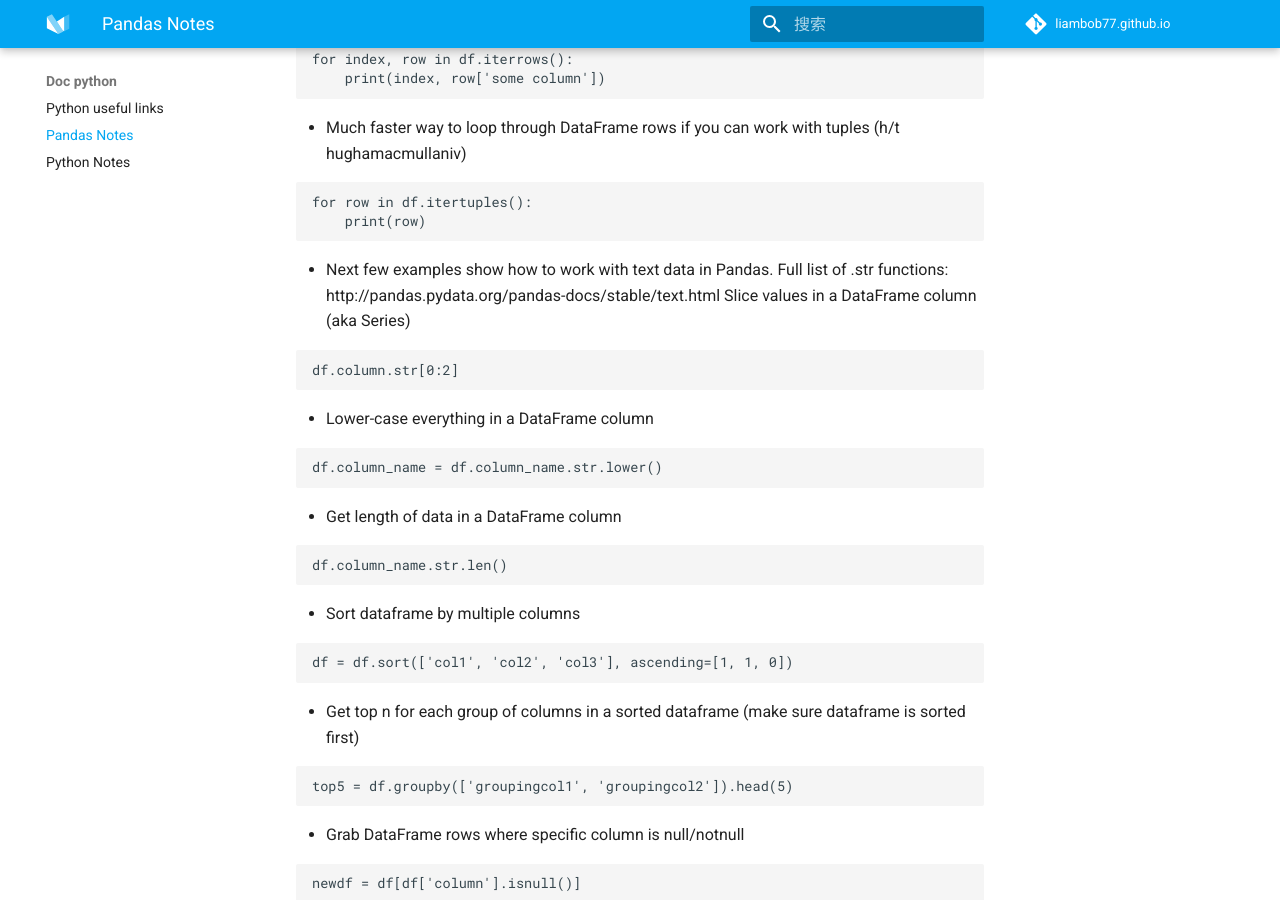
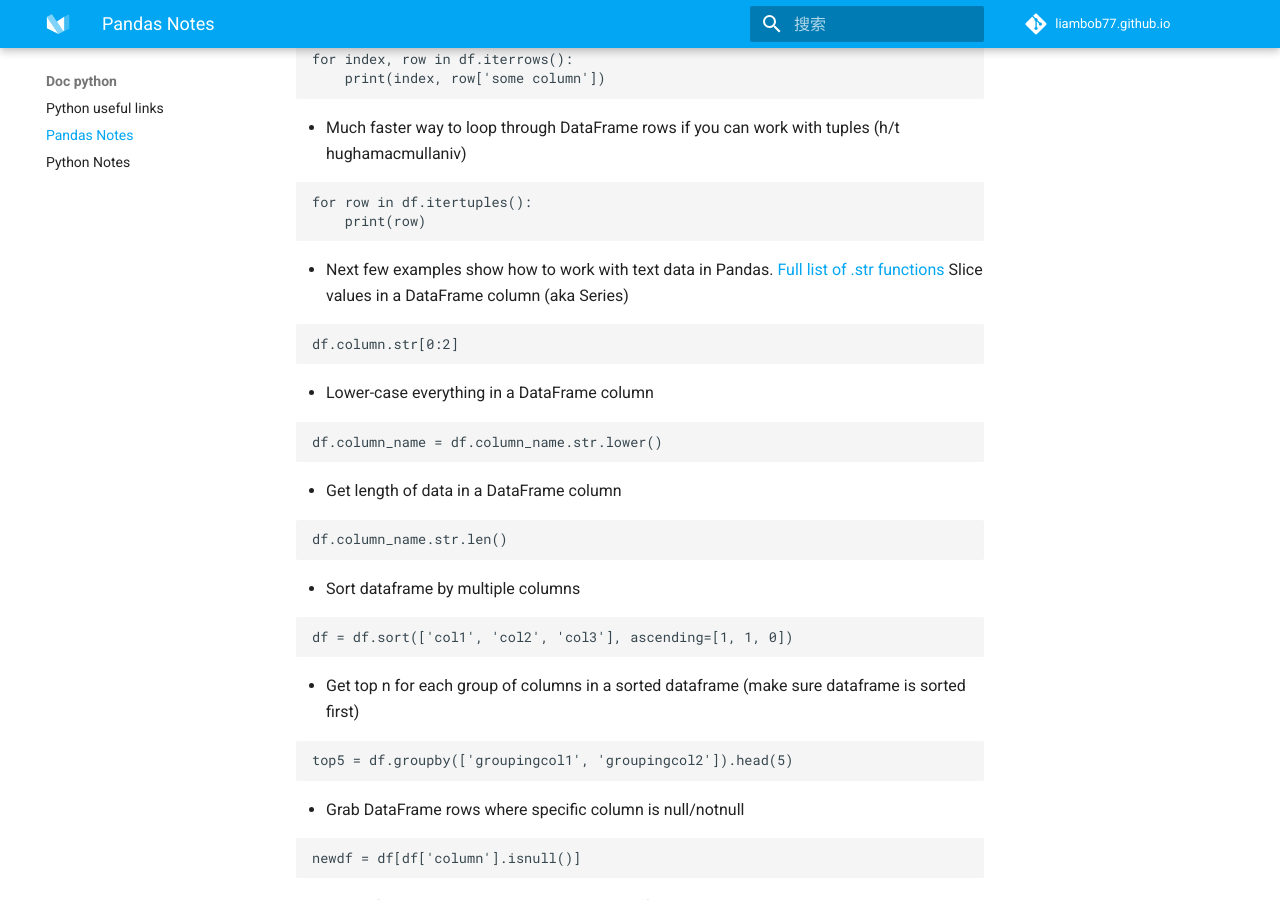
Before and after one commit to liambob77/ruihan.tech, an MkDocs documentation site: the page built from docs/doc_python/pandas.md, in a window 1280 px wide and 900 px high, scrolled down 1748 px. Built offline with MkDocs 1.6.1 and Material for MkDocs 9.7.7, drawn with Linux system fonts in a browser that asks for light colours; comment, search, counter and statistics services are not loaded.

````diff
--- a/docs/doc_python/pandas.md
+++ b/docs/doc_python/pandas.md
@@ -28,40 +28,46 @@
 
 - List unique values in a DataFrame column
 
-```
+```python
 pd.unique(df.column_name.ravel())
 ```
 
 - Convert Series datatype to numeric, getting rid of any non-numeric values
-```
+
+```python
 df['col'] = df['col'].astype(str).convert_objects(convert_numeric=True)
 ```
 
 - Grab DataFrame rows where column has certain values
-```
+
+```python
 valuelist = ['value1', 'value2', 'value3']
 df = df[df.column.isin(valuelist)]
 ```
 
 - Grab DataFrame rows where column doesn't have certain values
-```
+
+```python
 value_list = ['value1', 'value2', 'value3']
 df = df[~df.column.isin(value_list)]
 ```
 
 - Delete column from DataFrame
-```
+
+```python
 del df['column']
 ```
 
 - Select from DataFrame using criteria from multiple columns
     (use `|` instead of `&` to do an OR)
-```
+
+```python
 newdf = df[(df['column_one'] > 2004) & (df['column_two'] == 9)]
 ```
 
 - Rename several DataFrame columns
-```
+
+```python
 df = df.rename(columns={
     'col1 old name': 'col1 new name',
     'col2 old name': 'col2 new name',
@@ -69,21 +75,23 @@
 })
 ```
 
+- Lower-case all DataFrame column names
 
-- Lower-case all DataFrame column names
-```
+```python
 df.columns = map(str.lower, df.columns)
 ```
 
 - Even more fancy DataFrame column re-naming
     lower-case all DataFrame column names (for example)
-```
+
+```python
 df.rename(columns=lambda x: x.split('.')[-1], inplace=True)
 ```
 
 - Loop through rows in a DataFrame
     (if you must)
-```
+
+```python
 for index, row in df.iterrows():
     print(index, row['some column'])
 ```
@@ -91,71 +99,83 @@
 - Much faster way to loop through DataFrame rows
     if you can work with tuples
     (h/t hughamacmullaniv)
-```
+
+```python
 for row in df.itertuples():
     print(row)
 ```
 
 - Next few examples show how to work with text data in Pandas.
-    Full list of .str functions: http://pandas.pydata.org/pandas-docs/stable/text.html
+    [Full list of .str functions](http://pandas.pydata.org/pandas-docs/stable/text.html)
     Slice values in a DataFrame column (aka Series)
-```
+
+```python
 df.column.str[0:2]
 ```
 
 - Lower-case everything in a DataFrame column
-```
+
+```python
 df.column_name = df.column_name.str.lower()
 ```
 
 - Get length of data in a DataFrame column
-```
+
+```python
 df.column_name.str.len()
 ```
 
 - Sort dataframe by multiple columns
-```
+
+```python
 df = df.sort(['col1', 'col2', 'col3'], ascending=[1, 1, 0])
 ```
 
 - Get top n for each group of columns in a sorted dataframe
     (make sure dataframe is sorted first)
-```
+
+```python
 top5 = df.groupby(['groupingcol1', 'groupingcol2']).head(5)
 ```
 
 - Grab DataFrame rows where specific column is null/notnull
-```
+
+```python
 newdf = df[df['column'].isnull()]
 ```
 
 - Select from DataFrame using multiple keys of a hierarchical index
-```
+
+```python
 df.xs(('index level 1 value', 'index level 2 value'), level=('level 1', 'level 2'))
 ```
 
 - Change all NaNs to None (useful before
 - loading to a db)
-```
+
+```python
 df = df.where((pd.notnull(df)), None)
 ```
 
 - More pre-db insert cleanup...make a pass through the dataframe, stripping whitespace
     from strings and changing any empty values to None
     (not especially recommended but including here b/c I had to do this in real life one time)
-```
+
+```python
 df = df.applymap(lambda x: str(x).strip() if len(str(x).strip()) else None)
 ```
 
 - Get quick count of rows in a DataFrame
-```
+
+```python
 len(df.index)
 ```
 
 - Pivot data (with flexibility about what what
     becomes a column and what stays a row).
     Syntax works on Pandas >= .14
-```
+
+```python
 pd.pivot_table(
   df,values='cell_value',
   index=['col1', 'col2', 'col3'], -these stay as columns; will fail silently if any of these cols have null values
@@ -163,23 +183,27 @@
 ```
 
 - Change data type of DataFrame column
-```
+
+```python
 df.column_name = df.column_name.astype(np.int64)
 ```
 
 - Get rid of non-numeric values throughout a DataFrame:
-```
+
+```python
 for col in refunds.columns.values:
   refunds[col] = refunds[col].replace('[^0-9]+.-', '', regex=True)
 ```
 
 - Set DataFrame column values based on other column values (h/t: @mlevkov)
-```
+
+```python
 df.loc[(df['column1'] == some_value) & (df['column2'] == some_other_value), ['column_to_change']] = new_value
 ```
 
 - Clean up missing values in multiple DataFrame columns
-```
+
+```python
 df = df.fillna({
     'col1': 'missing',
     'col2': '99.999',
@@ -192,44 +216,52 @@
 
 - Concatenate two DataFrame columns into a new, single column
     (useful when dealing with composite keys, for example)
-```
+
+```python
 df['newcol'] = df['col1'].map(str) + df['col2'].map(str)
 ```
 
 - Doing calculations with DataFrame columns that have missing values
     In example below, swap in 0 for df['col1'] cells that contain null
-```
+
+```python
 df['new_col'] = np.where(pd.isnull(df['col1']),0,df['col1']) + df['col2']
 ```
 
 - Split delimited values in a DataFrame column into two new columns
-```
+
+```python
 df['new_col1'], df['new_col2'] = zip(*df['original_col'].apply(lambda x: x.split(': ', 1)))
 ```
 
 - Collapse hierarchical column indexes
-```
+
+```python
 df.columns = df.columns.get_level_values(0)
 ```
 
 - Convert Django queryset to DataFrame
-```
+
+```python
 qs = DjangoModelName.objects.all()
 q = qs.values()
 df = pd.DataFrame.from_records(q)
 ```
 
 - Create a DataFrame from a Python dictionary
-```
+
+```python
 df = pd.DataFrame(list(a_dictionary.items()), columns = ['column1', 'column2'])
 ```
 
 - Get a report of all duplicate records in a dataframe, based on specific columns
-```
+
+```python
 dupes = df[df.duplicated(['col1', 'col2', 'col3'], keep=False)]
 ```
 
 - Set up formatting so larger numbers aren't displayed in scientific notation (h/t @thecapacity)
-```
+
+```python
 pd.set_option('display.float_format', lambda x: '%.3f' % x)
 ```
````
Also changed, not shown: docs/doc_python/index.md (+1 -1 lines), docs/docs_tech/vagrant.md (line endings or trailing spaces).
